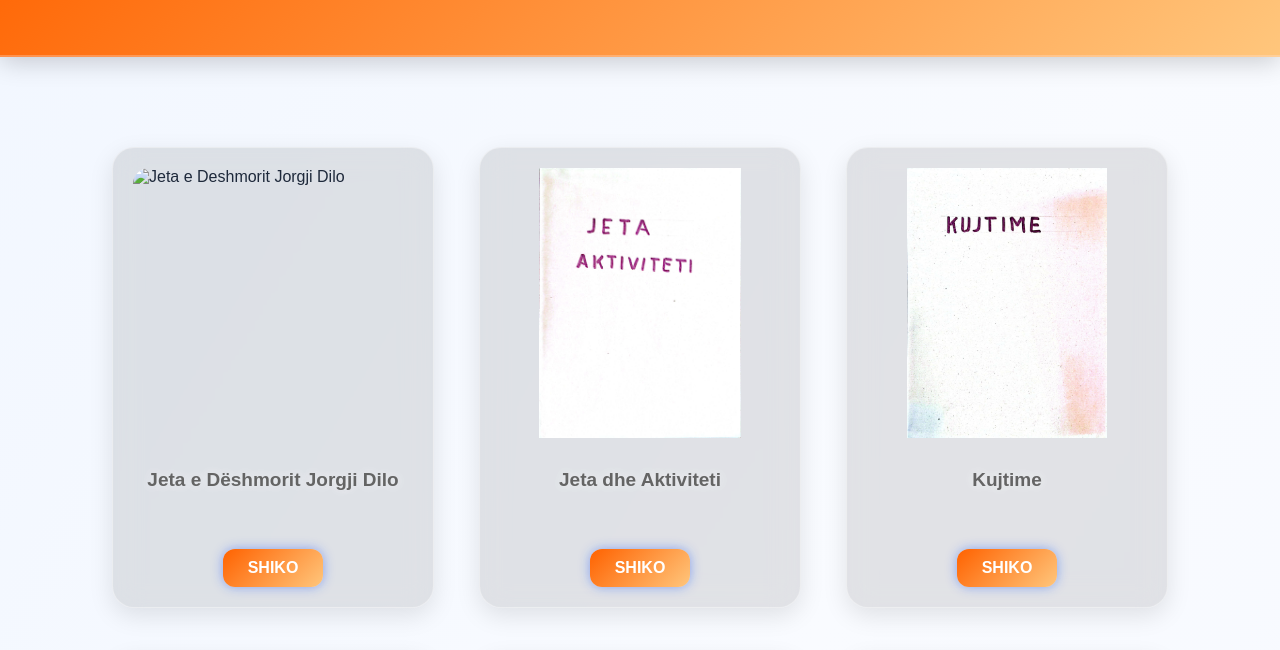
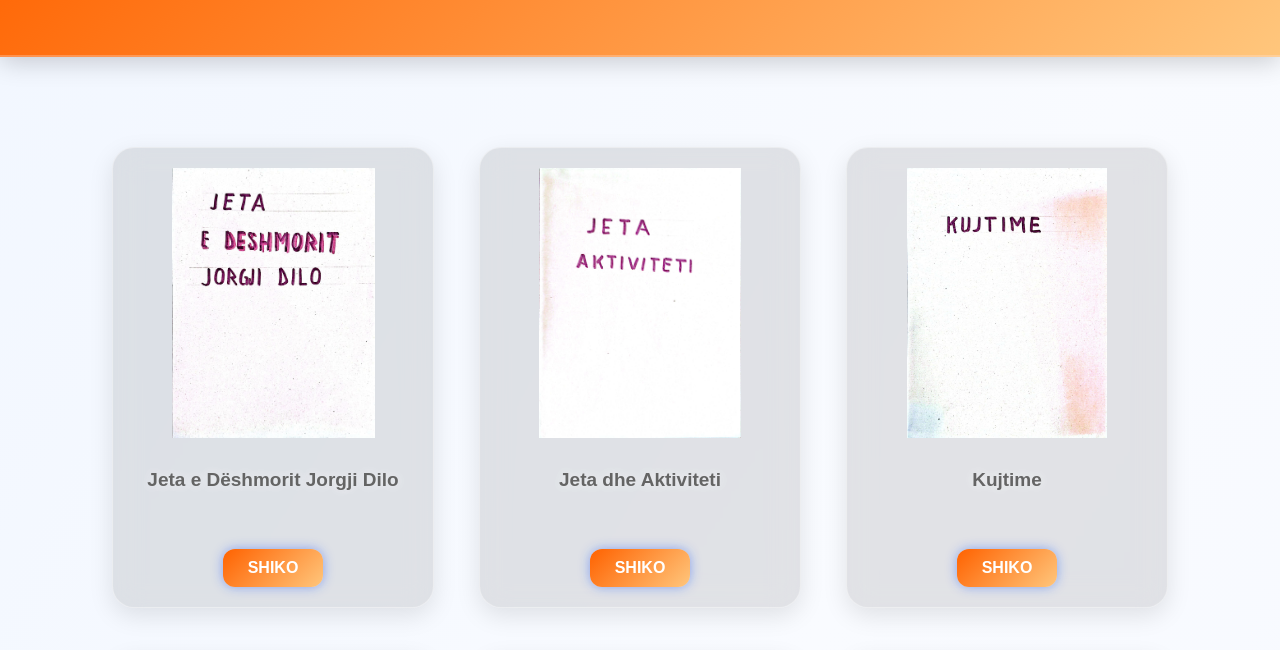
Before and after one commit to andriidrizi355-lab/Muzeu-i-Shkoll-s--Jorgji-Dilo-, a plain HTML site: page index.html in a window 1280 px wide. Shown: the part 111-761 px from the top of the page. Drawn offline with Linux system fonts and the light colour scheme.

Commit message:
Fix HTML formatting and structure

```diff
--- a/index.html
+++ b/index.html
@@ -18,7 +18,7 @@
 
     <main class="cards">
         <div class="card">
-            <img src="images/IMG-20251107-WA0001.jpg"
+            <img src="images2/IMG-20251107-WA0001.jpg"
                 alt="Jeta e Deshmorit Jorgji Dilo">
             <h2>Jeta e Dëshmorit Jorgji Dilo</h2>
             <a href="jeta e deshmorit jorgji dilo.html">SHIKO</a>
@@ -93,4 +93,5 @@
 
 </body>
 
+
 </html>
```
